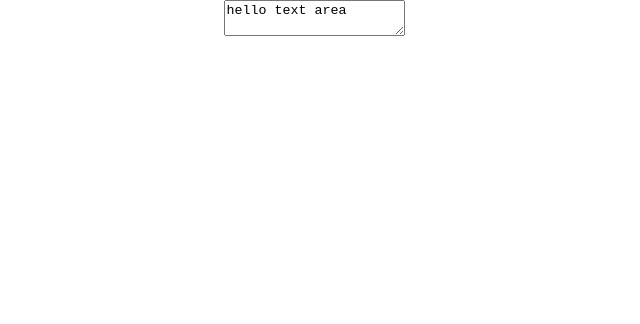
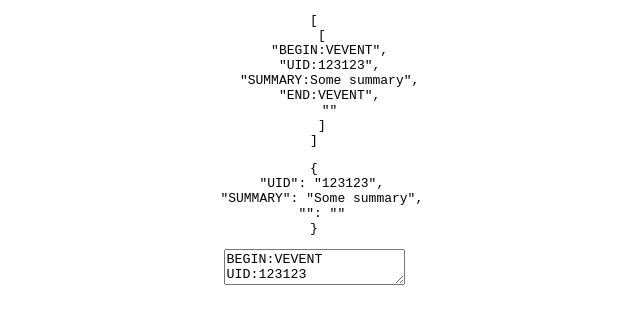
Before and after one commit to rofrol/component-issue-1596, a React (Create React App) app: page / in a window 1280 px wide. Shown: the top 324 px of the page, without its empty margins (326-966 px from the left). Built offline with nearby package versions, Linux system fonts and the light colour scheme.

Commit message:
parseRule

```diff
--- a/src/App.js
+++ b/src/App.js
@@ -1,12 +1,37 @@
-import './App.css';
+import { useState } from "react";
+import "./App.css";
+
+const initRules = [
+  `BEGIN:VEVENT
+  UID:123123
+  SUMMARY:Some summary
+  END:VEVENT
+  `,
+];
+
+// https://stackoverflow.com/questions/21895233/how-in-node-to-split-string-by-newline-n/21895354#21895354
+const cleanData = (data) =>
+  data.map((item) => item.split(/\n/).map((str) => str.trim()));
+
+const parseRule = (data) => {
+  return data.reduce((acc, str) => {
+    // https://stackoverflow.com/questions/4607745/split-string-only-on-first-instance-of-specified-character/59457829#59457829
+    const index = str.indexOf(":");
+    var [key, value] = [str.slice(0, index), str.slice(index + 1)];
+    if (!(value === "VEVENT" && (key === "BEGIN" || key === "END")))
+      acc[key] = value;
+    return acc;
+  }, {});
+};
 
 function App() {
+  const [rules, setRules] = useState(cleanData(initRules));
   return (
     <div className="App">
-        <textarea>
-          hello text area
-        </textarea>
-      </div>
+      <pre>{JSON.stringify(rules, null, 2)}</pre>
+      <pre>{JSON.stringify(parseRule(rules[0]), null, 2)}</pre>
+      <textarea value={rules.map((item) => item.join("\n"))}></textarea>
+    </div>
   );
 }
 
```
